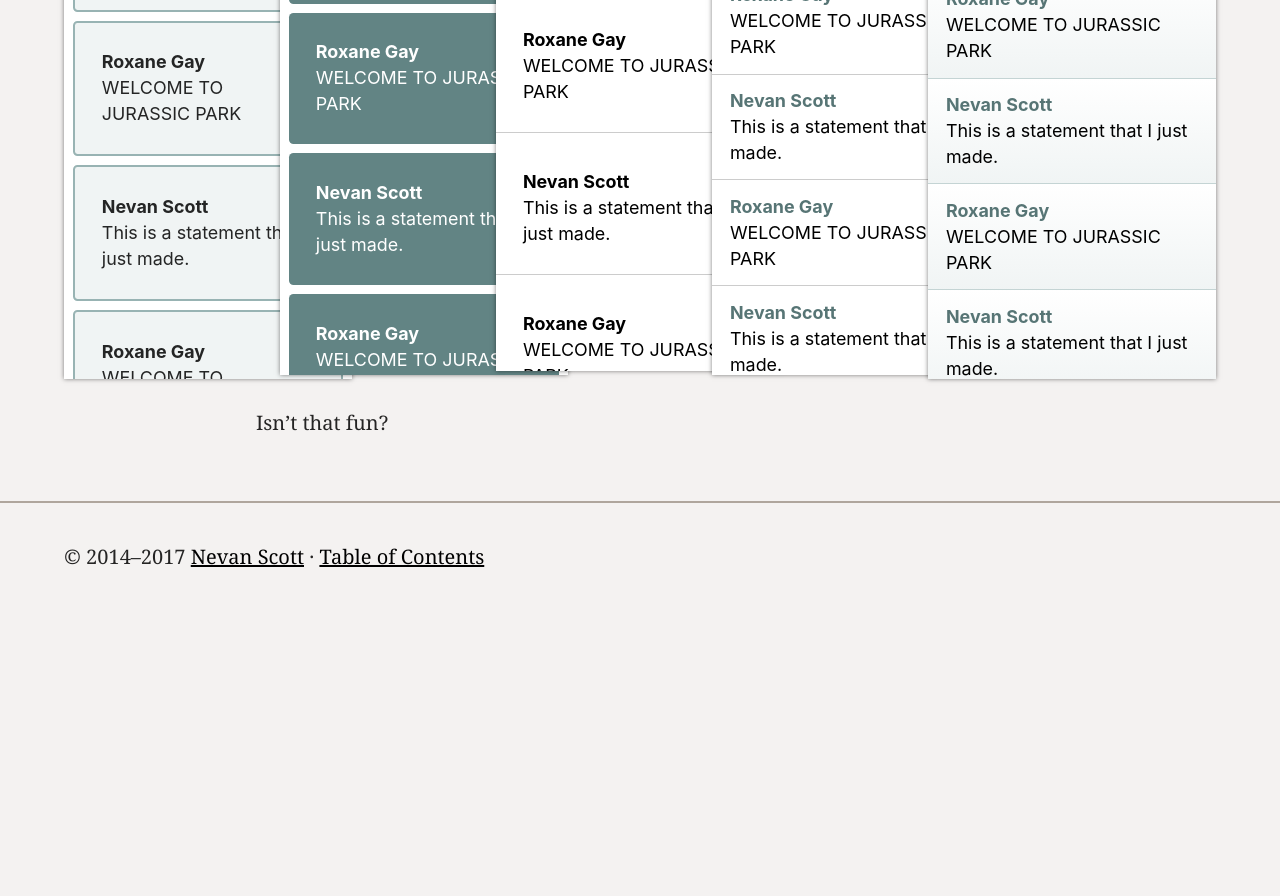
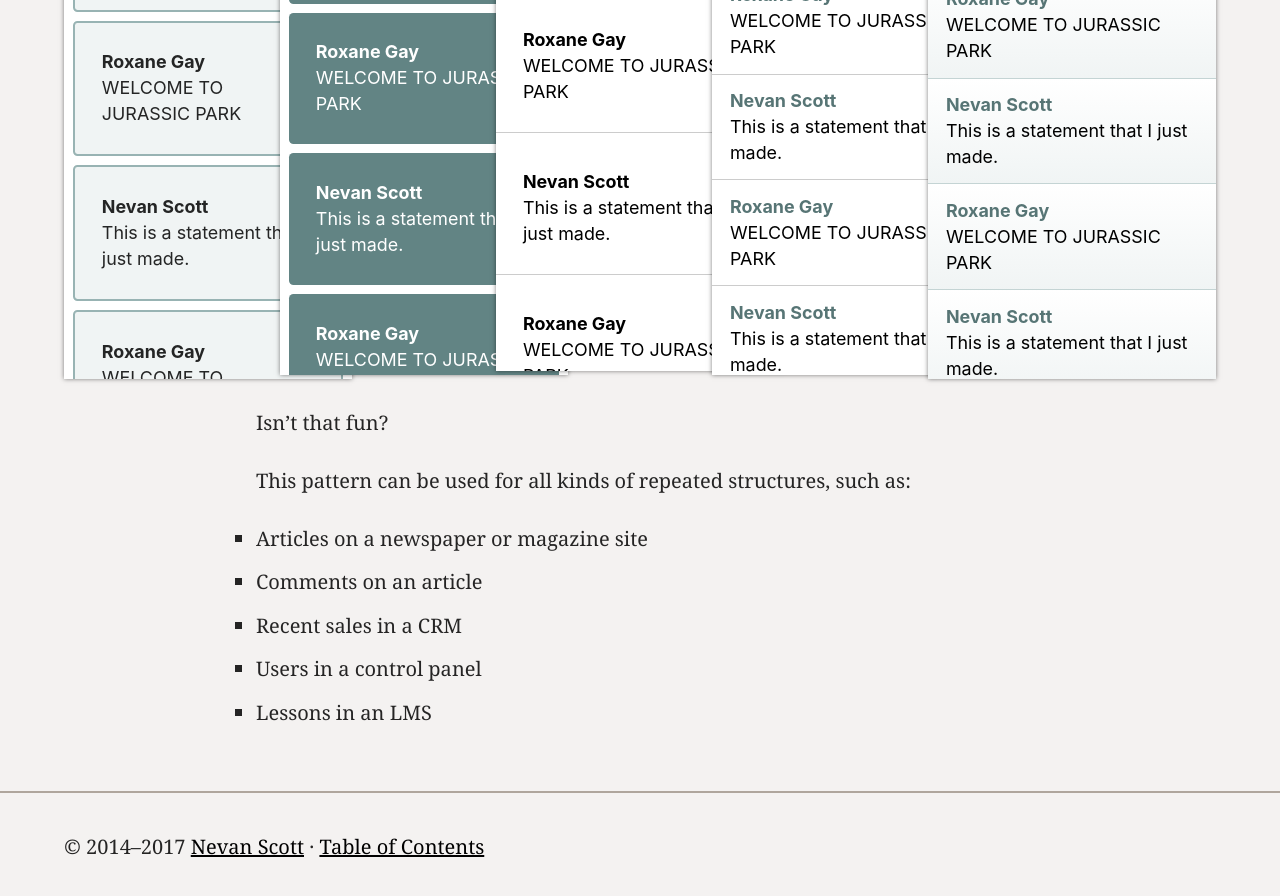
Before and after one commit to nevanscott/jekyllfordesigners, a Jekyll site: the page built from repition.md, in a window 1280 px wide and 900 px high, scrolled down 1994 px. Shown: the top 896 px of the window. Built offline with Jekyll 4.4.1, drawn with Linux system fonts in a browser that asks for light colours; before the commit the page ends 2604 px from its top, so only the background shows below that.

Commit message:
change links

```diff
--- a/_data/toc.yml
+++ b/_data/toc.yml
@@ -1,4 +1,4 @@
 - HOME
-- getting-started
-- structured-content
-- twitter
+- setup
+- structure
+- repitition
--- a/twitter.md
+++ b/repition.md
@@ -233,3 +233,11 @@ $sans: 'Whitney SSm A', 'Whitney SSm B', -apple-system, BlinkMacSystemFont, "Seg
 </figure>
 
 Isn't that fun?
+
+This pattern can be used for all kinds of repeated structures, such as:
+
+* Articles on a newspaper or magazine site
+* Comments on an article
+* Recent sales in a CRM
+* Users in a control panel
+* Lessons in an LMS
```
Also changed, not shown: setup.md (renamed from getting-started.md), structure.md (renamed from structured-content.md).
